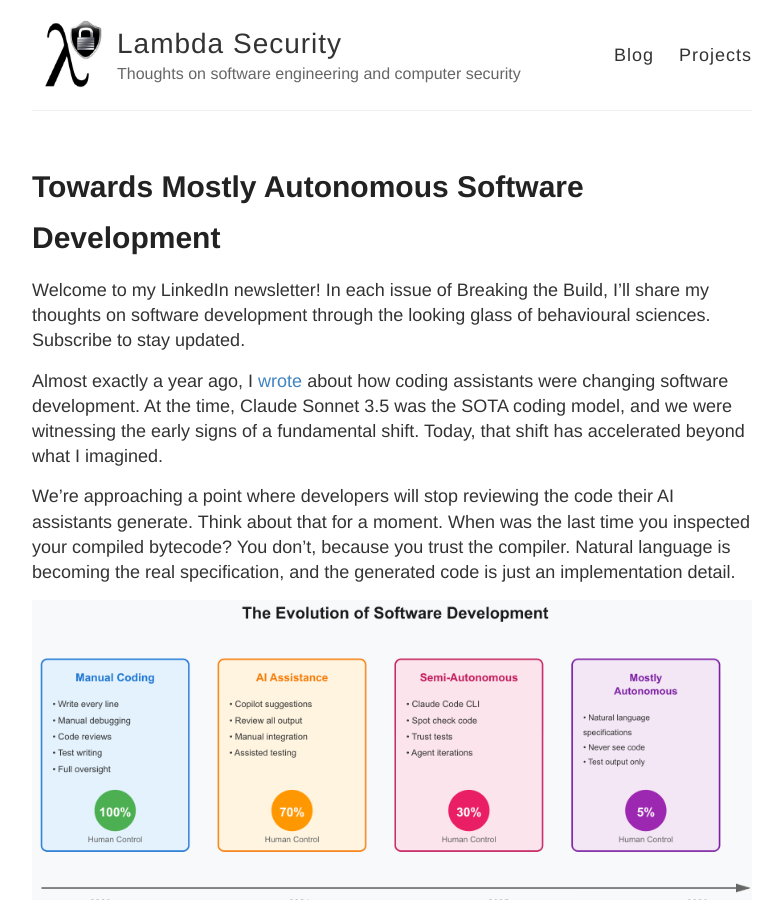
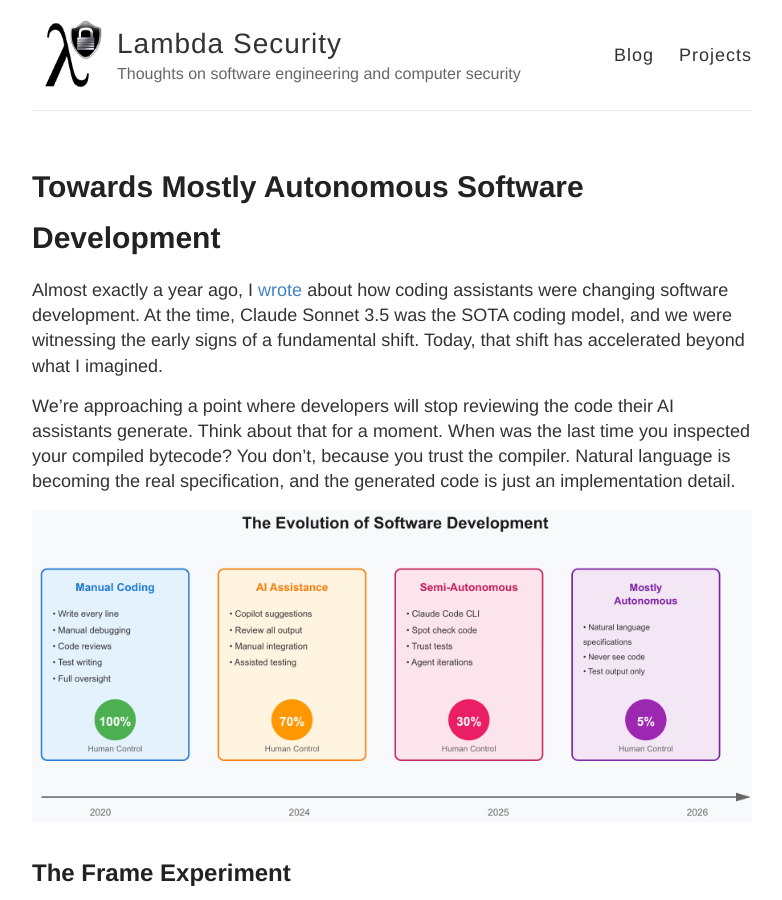
Before and after one commit to lambdasec/lambdasec.github.io, a Jekyll site: the page built from _posts/2025-12-25-Towards-Mostly-Autonomous-Software-Development.md, in a window 1280 px wide and 900 px high. Shown: the whole window, without its empty margins (248-1030 px from the left). Built offline with Jekyll 4.4.1, drawn with Linux system fonts in a browser that asks for light colours.

Commit message:
Remove newsletter intro from blog post
🤖 Generated with [Claude Code](https://claude.com/claude-code)

Co-Authored-By: Claude <noreply@anthropic.com>

```diff
--- a/_posts/2025-12-25-Towards-Mostly-Autonomous-Software-Development.md
+++ b/_posts/2025-12-25-Towards-Mostly-Autonomous-Software-Development.md
@@ -3,8 +3,6 @@ layout: post
 title: "Towards Mostly Autonomous Software Development"
 date: 2025-12-25
 ---
-Welcome to my LinkedIn newsletter! In each issue of Breaking the Build, I'll share my thoughts on software development through the looking glass of behavioural sciences. Subscribe to stay updated.
-
 Almost exactly a year ago, I [wrote](https://www.linkedin.com/pulse/developer-has-clothes-asankhaya-sharma-le96c?lipi=urn%3Ali%3Apage%3Ad_flagship3_publishing_post_edit%3BcSe%2B8CshTNaCL0HOBIahSw%3D%3D) about how coding assistants were changing software development. At the time, Claude Sonnet 3.5 was the SOTA coding model, and we were witnessing the early signs of a fundamental shift. Today, that shift has accelerated beyond what I imagined.
 
 We're approaching a point where developers will stop reviewing the code their AI assistants generate. Think about that for a moment. When was the last time you inspected your compiled bytecode? You don't, because you trust the compiler. Natural language is becoming the real specification, and the generated code is just an implementation detail.
```
Also changed, not shown: images/new-paradigm.png (renamed from images/new-pradigm.png).
